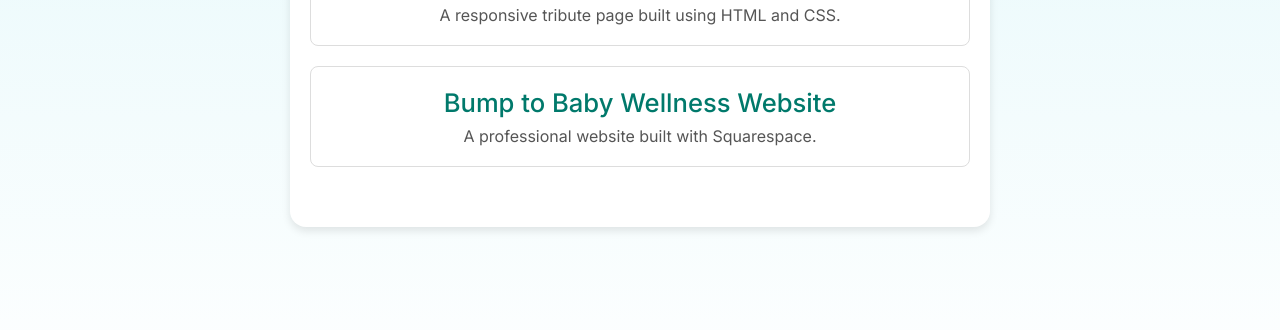
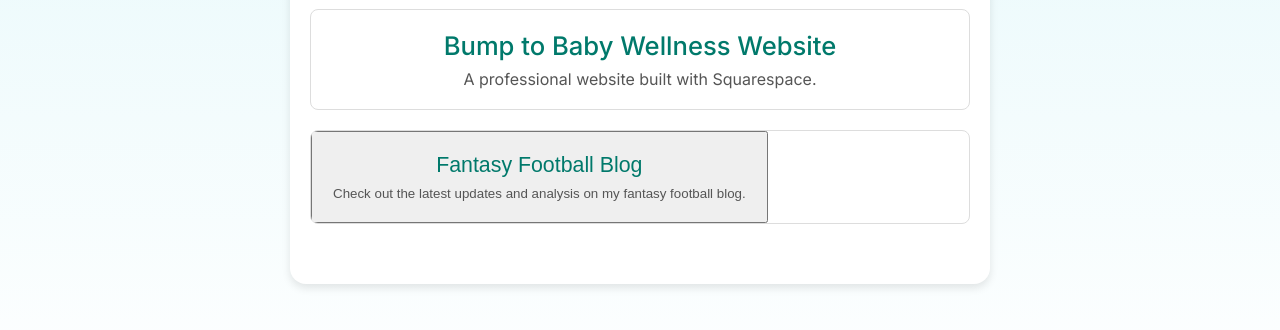
Before and after one commit to truschell/truschell, a plain HTML site: page index.html in a window 1280 px wide. Shown: the part 374-704 px from the top of the page. Drawn offline with Linux system fonts and the light colour scheme.

Commit message:
Update index.html

```diff
--- a/index.html
+++ b/index.html
@@ -7,6 +7,16 @@
     <title>My Portfolio</title>
     <link rel="stylesheet" href="styles.css">
     <link href="https://fonts.googleapis.com/css2?family=Inter:wght@400;500;600&display=swap" rel="stylesheet">
+    <script>
+        function checkPassword() {
+            const password = prompt("Enter the password to access the blog:");
+            if (password === "leaguelly.blonde") {
+                window.location.href = "https://leaguelly-blonde.blogspot.com/";
+            } else {
+                alert("Incorrect password. Please try again.");
+            }
+        }
+    </script>
 </head>
 <body>
     <div class="container">
@@ -25,6 +35,13 @@
                 <p>A professional website built with Squarespace.</p>
             </a>
         </div>
+
+        <div class="project">
+            <button onclick="checkPassword()" class="portfolio-link">
+                <h2>Fantasy Football Blog</h2>
+                <p>Check out the latest updates and analysis on my fantasy football blog.</p>
+            </button>
+        </div>
     </div>
 </body>
 </html>
```
